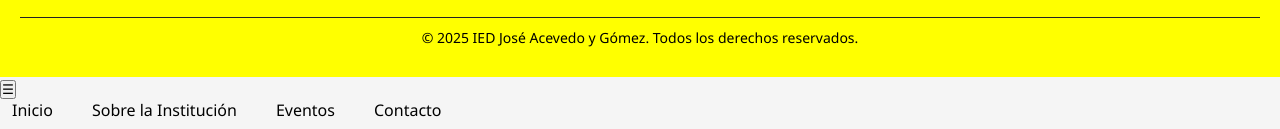
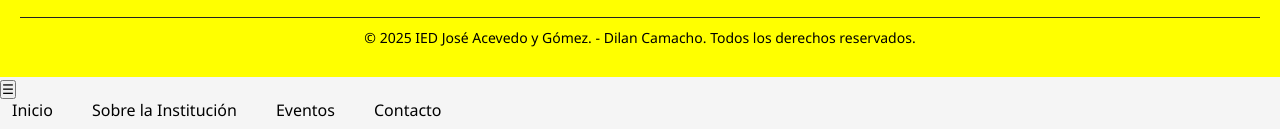
Before and after one commit to IedJag/webjag, a plain HTML site: page index.html in a window 1280 px wide. Shown: the part 3456-3585 px from the top of the page. Drawn offline with Linux system fonts and the light colour scheme.

Commit message:
Update Copyright

```diff
--- a/index.html
+++ b/index.html
@@ -236,7 +236,7 @@
     </div>
 
     <div class="footer-copy">
-      <p>&copy; 2025 IED José Acevedo y Gómez. Todos los derechos reservados.</p>
+      <p>&copy; 2025 IED José Acevedo y Gómez. - Dilan Camacho. Todos los derechos reservados.</p>
     </div>
   </footer>
 
```
